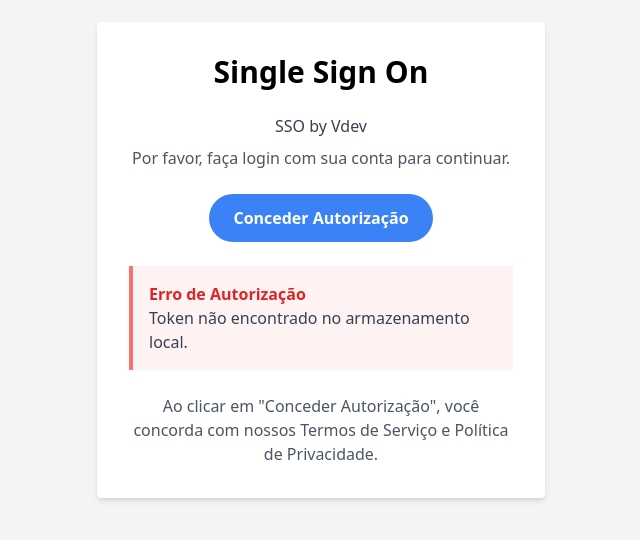
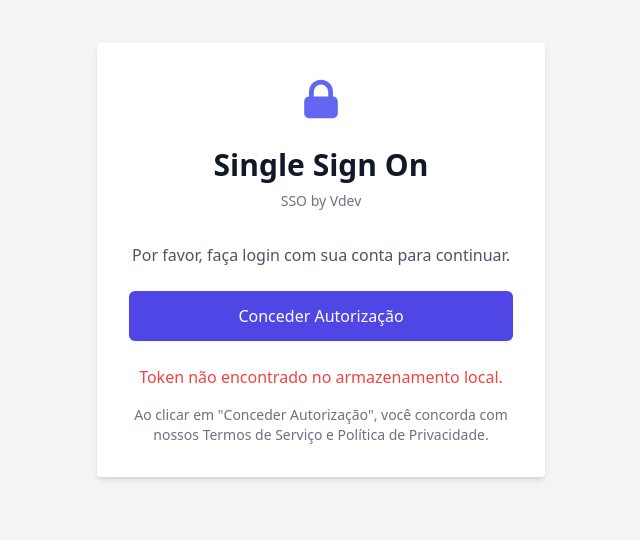
Before and after one commit to viniciusdev772/nextjsnovoapp, a Next.js app: page /authorize in a window 1280 px wide. Shown: the part 140-680 px from the top of the page, without its empty margins (319-959 px from the left). Built offline with nearby package versions, Linux system fonts and the light colour scheme.

Commit message:
Adiciona dependência @heroicons/react e atualiza lógica de autorização

```diff
--- a/package.json
+++ b/package.json
@@ -12,6 +12,7 @@
   "author": "Vinicius Dev <vinicius.dev@viniciusdev.com.br> (https://github.com/viniciusdev772)",
   "license": "ISC",
   "dependencies": {
+    "@heroicons/react": "^2.1.3",
     "axios": "^1.6.7",
     "fs": "^0.0.1-security",
     "minio": "^7.1.3",
--- a/pages/authorize.js
+++ b/pages/authorize.js
@@ -1,6 +1,7 @@
 import { useEffect, useState } from "react";
 import { useRouter } from "next/router";
 import axios from "axios";
+import { LockClosedIcon } from "@heroicons/react/solid";
 
 const AuthorizePage = () => {
   const router = useRouter();
@@ -53,42 +54,64 @@ const AuthorizePage = () => {
 
   return (
     <div className="min-h-screen flex items-center justify-center bg-gray-100">
-      <div className="max-w-md w-full bg-white p-8 rounded shadow-md">
-        <h2 className="text-3xl font-semibold text-center mb-6">Single Sign On</h2>
-        <div className="mb-6">
-          <p className="text-gray-700 text-center">SSO by Vdev</p>
-          <p className="text-gray-600 text-center mt-2">
+      <div className="bg-white p-8 rounded shadow-md max-w-md w-full">
+        <div className="text-center">
+          <LockClosedIcon
+            className="mx-auto h-12 w-12 text-indigo-500"
+            aria-hidden="true"
+          />
+          <h2 className="mt-6 text-3xl font-extrabold text-gray-900">
+            Single Sign On
+          </h2>
+          <p className="mt-2 text-sm text-gray-500">SSO by Vdev</p>
+        </div>
+        <div className="mt-8">
+          <div className="text-center mb-6">
+            <p className="text-gray-600">
               Por favor, faça login com sua conta para continuar.
             </p>
           </div>
-        <div className="flex justify-center mb-6">
+          <div className="mb-6">
             <button
               onClick={handleAuthorizeClick}
               disabled={isLoading}
-            className={`bg-blue-500 hover:bg-blue-600 text-white font-semibold py-3 px-6 rounded-full focus:outline-none focus:ring focus:ring-blue-200 ${
+              className={`w-full flex justify-center py-3 px-4 border border-transparent rounded-md shadow-sm text-base font-medium text-white bg-indigo-600 hover:bg-indigo-700 focus:outline-none focus:ring-2 focus:ring-offset-2 focus:ring-indigo-500 ${
                 isLoading && "opacity-50 cursor-not-allowed"
               }`}
             >
-            {isLoading ? "Aguarde..." : "Conceder Autorização"}
+              {isLoading ? (
+                <svg
+                  className="animate-spin h-5 w-5 mr-3"
+                  xmlns="http://www.w3.org/2000/svg"
+                  fill="none"
+                  viewBox="0 0 24 24"
+                >
+                  <circle
+                    className="opacity-25"
+                    cx="12"
+                    cy="12"
+                    r="10"
+                    stroke="currentColor"
+                    strokeWidth="4"
+                  ></circle>
+                  <path
+                    className="opacity-75"
+                    fill="currentColor"
+                    d="M4 12a8 8 0 018-8V2.5a.5.5 0 00-1 0V4a1 1 0 01-1 1h-.5a.5.5 0 000 1H11a1 1 0 010 2H5a1 1 0 01-1-1zm14-8v.5a.5.5 0 01-1 0V4a1 1 0 00-1-1h-.5a.5.5 0 010-1H17a1 1 0 011 1zm-4.525 17.475a8 8 0 11-2.95-15.892A10 10 0 0021 12a10 10 0 00-10-10V0c5.523 0 10 4.477 10 10a9.994 9.994 0 01-1.525 5.275z"
+                  ></path>
+                </svg>
+              ) : (
+                "Conceder Autorização"
+              )}
             </button>
           </div>
-        {authorizationStatus === "authorized" && (
-          <div className="bg-green-50 border-l-4 border-green-400 p-4 mb-6">
-            <p className="text-green-600 font-semibold">
-              Autorização Concedida!
-            </p>
-            <p className="text-gray-700">
-              Você está autorizado a acessar o aplicativo.
-            </p>
+          {authorizationStatus === "error" && (
+            <div className="text-center">
+              <p className="text-red-500">{errorMessage}</p>
             </div>
           )}
-        {authorizationStatus === "error" && (
-          <div className="bg-red-50 border-l-4 border-red-400 p-4 mb-6">
-            <p className="text-red-600 font-semibold">Erro de Autorização</p>
-            <p className="text-gray-700">{errorMessage}</p>
         </div>
-        )}
-        <p className="text-center text-gray-600">
+        <p className="mt-4 text-center text-sm text-gray-500">
           Ao clicar em "Conceder Autorização", você concorda com nossos Termos
           de Serviço e Política de Privacidade.
         </p>
```
Also changed, not shown: 1 other file (tests, documents, lock files or other folders). Lines whose indentation alone changed are shown as unchanged.
